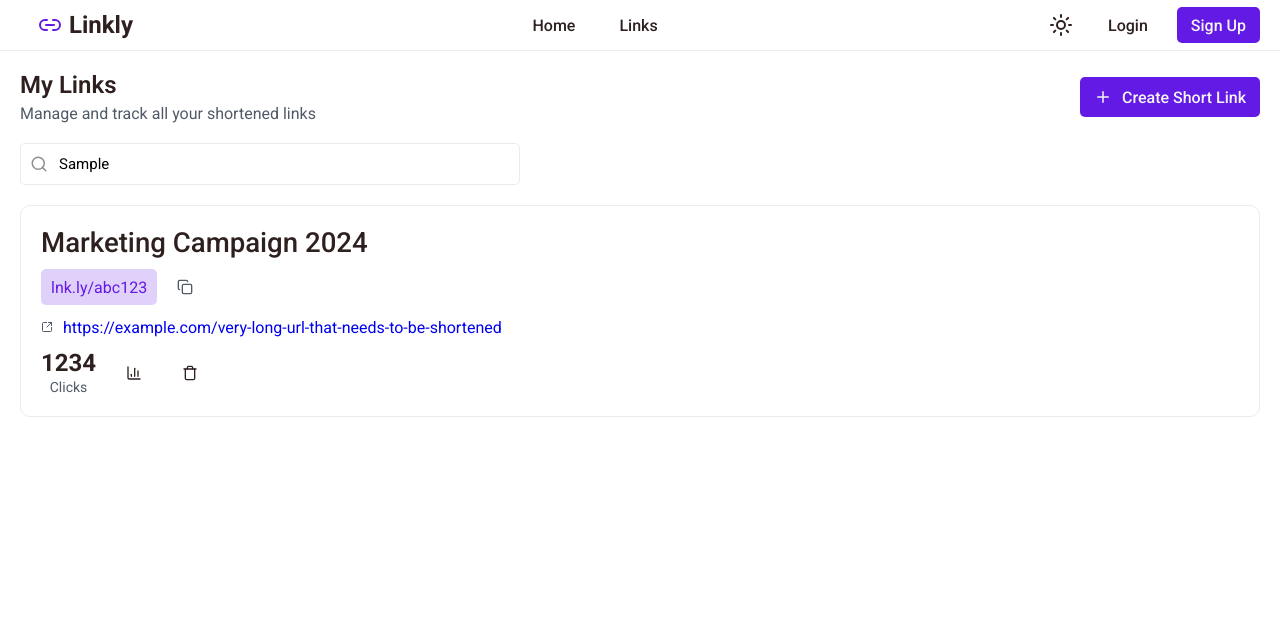
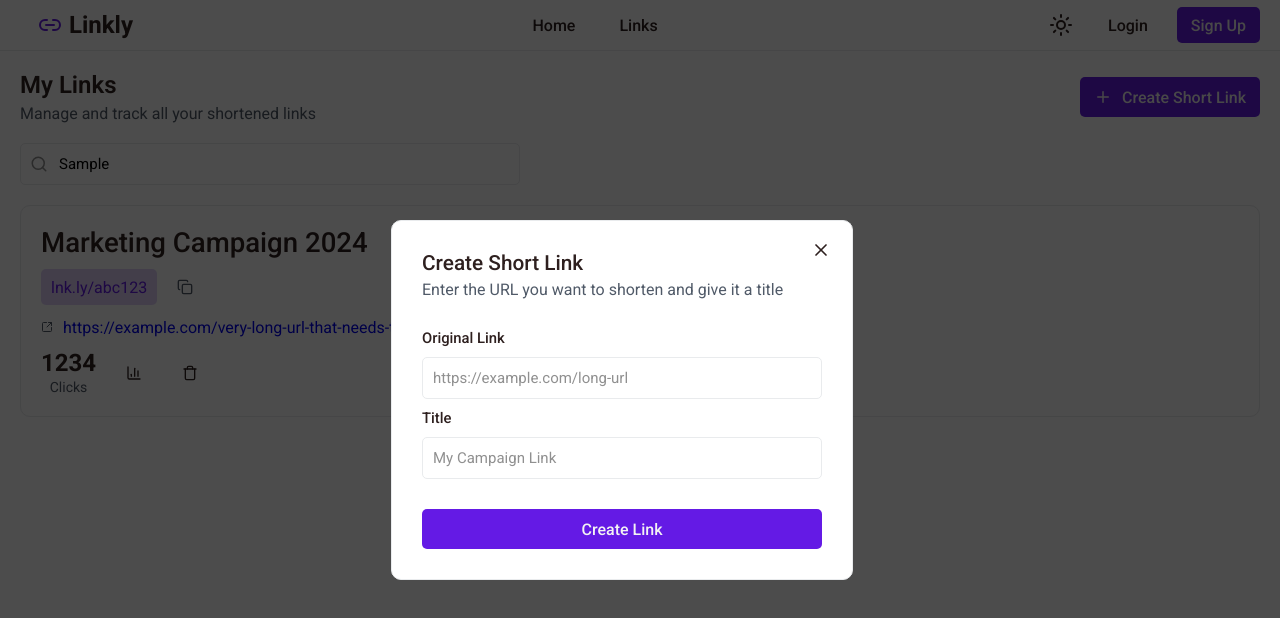
Before and after one commit to Hleb4ikk/link-shortner, a React (Create React App) app in the folder frontend/: page /links in a window 1280 px wide. Both pictures are taken after typing "Sample" into the empty fields and a click on the button "Create Short Link". Shown: the top 618 px of the page. Built offline with nearby package versions, Linux system fonts and the light colour scheme.

Commit message:
alert is ready

```diff
--- a/frontend/src/components/pages/LinksPage/LinksPage.module.css
+++ b/frontend/src/components/pages/LinksPage/LinksPage.module.css
@@ -107,3 +107,34 @@
   padding: 8.5px 10px;
   background-color: rgba(var(--primary-color), 0.2);
 }
+
+/* Card */
+.formHeader {
+  font-size: 1.3rem;
+  font-weight: 500;
+}
+.formDescription {
+  color: var(--text-color-2);
+}
+
+.submitButton,
+.submitButton:hover {
+  color: var(--text-color-4);
+  background-color: rgb(var(--primary-color));
+  height: 40px;
+  width: 100%;
+}
+.createLinkForm {
+  display: flex;
+  flex-direction: column;
+  gap: 10px;
+}
+.formField {
+  width: 400px;
+  padding: 20px 10px;
+  font-size: 15px;
+}
+.formFieldLabel {
+  font-weight: 500;
+  font-size: 0.925rem;
+}
--- a/frontend/src/components/pages/LinksPage/LinksPage.tsx
+++ b/frontend/src/components/pages/LinksPage/LinksPage.tsx
@@ -9,6 +9,12 @@ import {
 import styles from './LinksPage.module.css';
 import Button from '../../shared/Button/Button';
 import Input from '../../shared/Input/Input';
+import {
+  AlertRoot,
+  AlertFooter,
+  AlertContent,
+  AlertHeader,
+} from '../../shared/Alert/Alert';
 
 export default function LinksPage() {
   return (
@@ -21,10 +27,46 @@ export default function LinksPage() {
               Manage and track all your shortened links
             </p>
           </div>
-          <Button className={`${styles.createLinkButton}`}>
-            <Plus className={styles.plus} />
-            Create Short Link
-          </Button>
+          <AlertRoot
+            alertTrigger={
+              <Button className={`${styles.createLinkButton}`}>
+                <Plus className={styles.plus} />
+                Create Short Link
+              </Button>
+            }
+            className={styles.alert}
+          >
+            <AlertHeader>
+              <h1 className={styles.formHeader}>Create Short Link</h1>
+              <p className={styles.formDescription}>
+                Enter the URL you want to shorten and give it a title
+              </p>
+            </AlertHeader>
+
+            <AlertContent>
+              <form className={styles.createLinkForm} action="">
+                <label className={styles.formFieldLabel} htmlFor="title">
+                  Original Link
+                </label>
+                <Input
+                  placeholder="https://example.com/long-url"
+                  className={styles.formField}
+                  id="title"
+                />
+                <label className={styles.formFieldLabel} htmlFor="url">
+                  Title
+                </label>
+                <Input
+                  placeholder="My Campaign Link"
+                  className={styles.formField}
+                  id="url"
+                ></Input>
+              </form>
+            </AlertContent>
+            <AlertFooter>
+              <Button className={styles.submitButton}>Create Link</Button>
+            </AlertFooter>
+          </AlertRoot>
         </section>
         <section className={`${styles.section} ${styles.searchSection}`}>
           <div className={`${styles.searchContainer}`}>
--- /dev/null
+++ b/frontend/src/components/shared/Alert/Alert.module.css
@@ -0,0 +1,57 @@
+.overlay {
+  position: absolute;
+  background-color: rgba(0, 0, 0, 0.7);
+  top: 0;
+  left: 0;
+  height: 100vh;
+  width: 100%;
+  opacity: 0%;
+  animation: 0.2s appear ease forwards;
+  z-index: 100;
+  display: flex;
+  justify-content: center;
+  align-items: center;
+}
+
+.alert {
+  display: flex;
+  flex-direction: column;
+  gap: 30px;
+  background-color: var(--color-bg);
+  padding: 30px;
+  border-radius: 10px;
+  border: 1px solid var(--border-color);
+}
+.alertHeader {
+  display: flex;
+  flex-direction: column;
+  gap: 5px;
+}
+
+.alertFooter {
+  display: flex;
+  justify-content: center;
+}
+
+.triggerButton {
+  color: var(--text-color-1);
+  background-color: var(--primary-color);
+}
+
+.closeButton {
+  position: relative;
+  left: -50px;
+  top: -150px;
+  padding: 8px;
+  width: 36px;
+  height: 36px;
+}
+
+@keyframes appear {
+  0% {
+    opacity: 0%;
+  }
+  100% {
+    opacity: 100%;
+  }
+}
--- /dev/null
+++ b/frontend/src/components/shared/Alert/Alert.tsx
@@ -0,0 +1,143 @@
+import styles from './Alert.module.css';
+
+import { cloneElement, isValidElement, useEffect, useState } from 'react';
+import Button from '../Button/Button';
+import { X } from 'lucide-react';
+
+type AlertTriggerProps = {
+  children: React.ReactNode;
+  onClick: () => void;
+  asChild?: boolean;
+};
+
+const AlertTrigger = ({
+  children,
+  asChild = false,
+  ...props
+}: AlertTriggerProps) => {
+  if (asChild && isValidElement(children)) {
+    return cloneElement(children, {
+      ...(children.props ?? {}),
+      ...props,
+    });
+  }
+
+  return <Button className={styles.triggerButton}>{children}</Button>;
+};
+
+const Overlay = ({
+  children,
+  className,
+  closeCallback,
+}: {
+  children: React.ReactNode;
+  closeCallback: () => void;
+  className?: string;
+}) => {
+  return (
+    <div
+      onClick={(event) => {
+        if (event.currentTarget === event.target) {
+          closeCallback();
+        }
+      }}
+      className={`${styles.overlay} ${className}`}
+    >
+      {children}
+    </div>
+  );
+};
+
+const AlertRoot = ({
+  children,
+  alertTrigger,
+  className,
+}: {
+  children: React.ReactNode;
+  alertTrigger: React.ReactNode;
+  className?: string;
+}) => {
+  const [isOpen, setIsOpen] = useState(false);
+
+  useEffect(() => {
+    document.body.style.overflow = isOpen ? 'hidden' : '';
+
+    function onEscapeDown(event: KeyboardEvent) {
+      if (event.key === 'Escape') {
+        setIsOpen(false);
+      }
+    }
+    if (isOpen) {
+      document.addEventListener('keydown', onEscapeDown);
+    } else {
+      document.removeEventListener('keydown', onEscapeDown);
+    }
+  }, [isOpen]);
+
+  return (
+    <>
+      <AlertTrigger onClick={() => setIsOpen(true)} asChild>
+        {alertTrigger}
+      </AlertTrigger>
+      {isOpen && (
+        <Overlay closeCallback={() => setIsOpen(false)} className={className}>
+          <Alert>{children}</Alert>
+          <CloseAlertButton closeCallback={() => setIsOpen(false)} />
+        </Overlay>
+      )}
+    </>
+  );
+};
+
+const Alert = ({ children }: { children: React.ReactNode }) => {
+  return <div className={styles.alert}>{children}</div>;
+};
+
+const AlertHeader = ({
+  children,
+  className,
+}: {
+  children: React.ReactNode;
+  className?: string;
+}) => {
+  return <div className={`${styles.alertHeader} ${className}`}>{children}</div>;
+};
+
+const AlertContent = ({
+  children,
+  className,
+}: {
+  children: React.ReactNode;
+  className?: string;
+}) => {
+  return (
+    <div className={`${styles.alertContent} ${className}`}>{children}</div>
+  );
+};
+
+const AlertFooter = ({
+  children,
+  className,
+}: {
+  children: React.ReactNode;
+  className?: string;
+}) => {
+  return <div className={`${styles.alertFooter} ${className}`}>{children}</div>;
+};
+
+const CloseAlertButton = ({ closeCallback }: { closeCallback: () => void }) => {
+  return (
+    <Button onClick={closeCallback} className={styles.closeButton}>
+      <X />
+    </Button>
+  );
+};
+
+export {
+  AlertRoot,
+  AlertTrigger,
+  AlertHeader,
+  AlertContent,
+  AlertFooter,
+  CloseAlertButton,
+};
```
Also changed, not shown: 1 other file (tests, documents, lock files or other folders).
